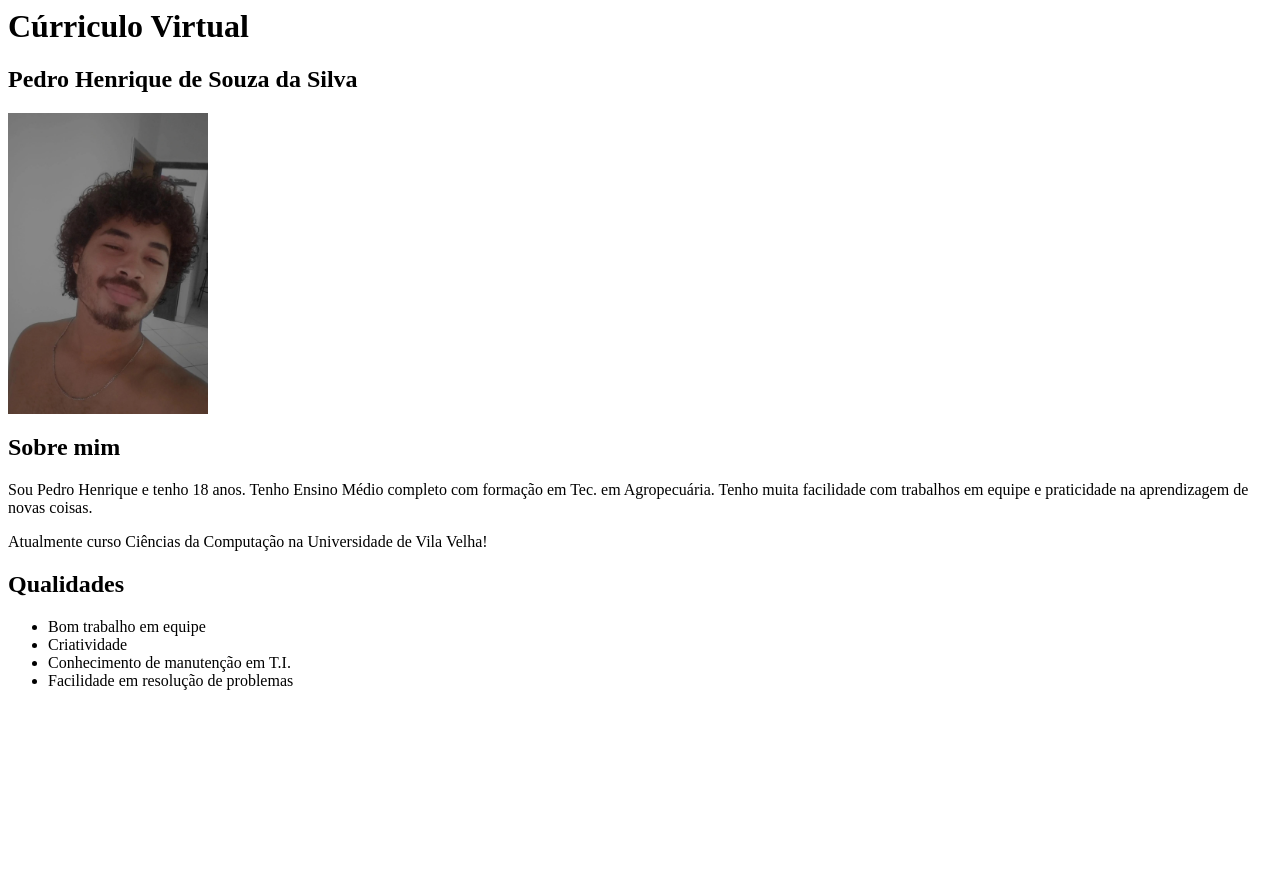
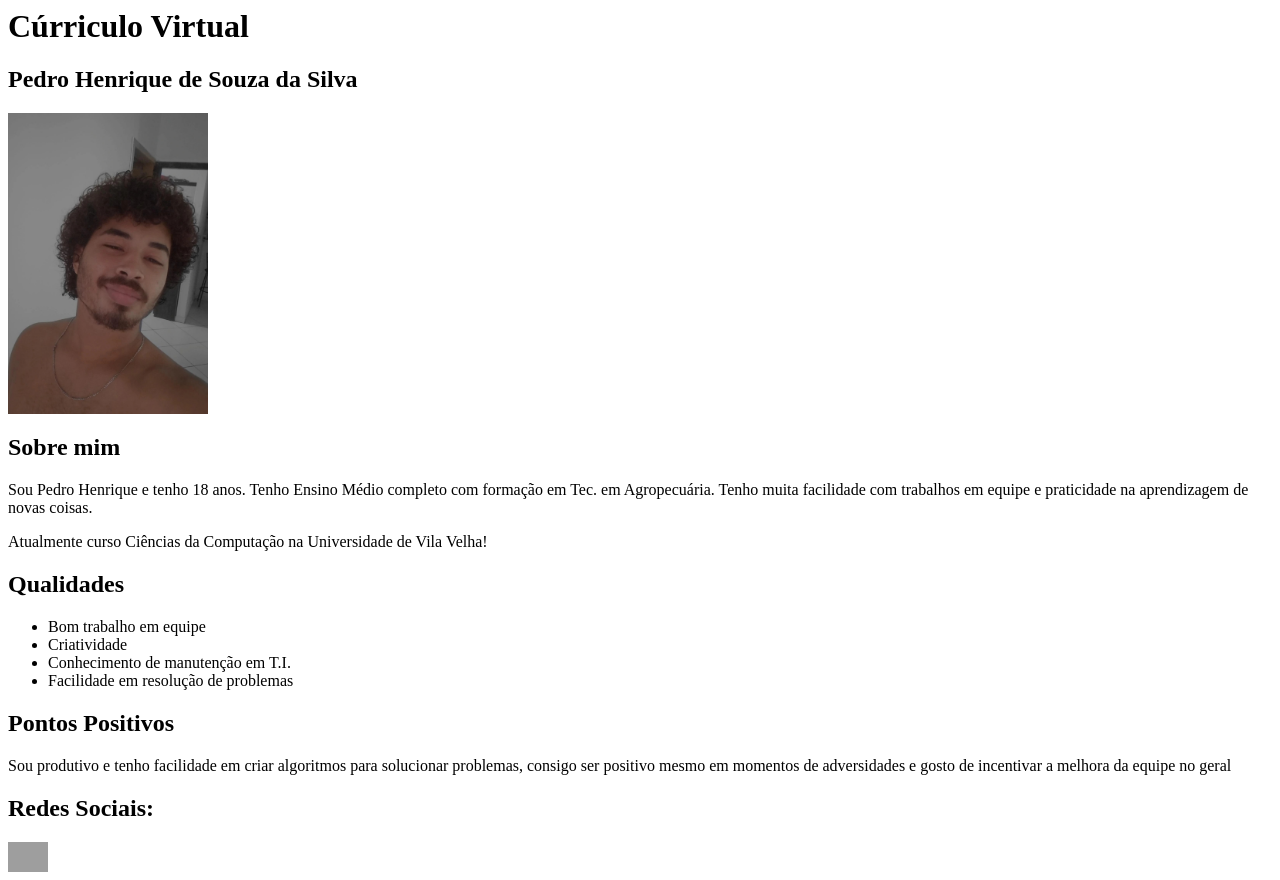
Before and after one commit to HiroRaijin/PortifolioPedroHenriqueCC1Mc, a plain HTML site: page index.html in a window 1280 px wide. Before the commit the page ends 800 px from the top, so only its background shows below. Drawn offline with Linux system fonts and the light colour scheme; grey boxes are pictures that could not be loaded.

Commit message:
Add files via upload
Adicionei coisitas novas

```diff
--- a/index.html
+++ b/index.html
@@ -10,7 +10,8 @@
     <h2> Pedro Henrique de Souza da Silva </h2>
     <img width="200px" src="./Images/Fotinha Huehue.jpg" alt="My Photo">
     <h2>Sobre mim</h2>
-    <p> Sou Pedro Henrique e tenho 18 anos. Tenho Ensino Médio completo com formação em Tec. em Agropecuária. Tenho muita facilidade com trabalhos em equipe e praticidade na aprendizagem de novas coisas.</p>
+    <p> Sou Pedro Henrique e tenho 18 anos. Tenho Ensino Médio completo com formação em Tec. em Agropecuária. Tenho
+        muita facilidade com trabalhos em equipe e praticidade na aprendizagem de novas coisas.</p>
     <p> Atualmente curso Ciências da Computação na Universidade de Vila Velha! </p>
 
     <h2>Qualidades</h2>
@@ -20,6 +21,15 @@
         <li>Conhecimento de manutenção em T.I.</li>
         <li>Facilidade em resolução de problemas</li>
     </ul>
+
+    <h2> Pontos Positivos </h2>
+    <p>Sou produtivo e tenho facilidade em criar algoritmos para solucionar problemas, consigo ser positivo mesmo em
+        momentos de adversidades e gosto de incentivar a melhora da equipe no geral</p>
+
+    <h2>Redes Sociais:</h2>
+    <a href="https://www.instagram.com/https_phzin022/" target="_blank"><img width="40px"
+            src="https://th.bing.com/th/id/R.f7f657b1e89a075b6062aba291d97af0?rik=rmFb%2bPjC101nmg&riu=http%3a%2f%2fassets.stickpng.com%2fimages%2f5ecec6ef73e4440004f09e75.png&ehk=ZqYG1phH6nCVafMzgTfRXutQ3G%2b7%2fOxD6A7t24By%2bq8%3d&risl=&pid=ImgRaw&r=0."
+            alt="Instagram"></a>
 </body>
 
 </html>
```
